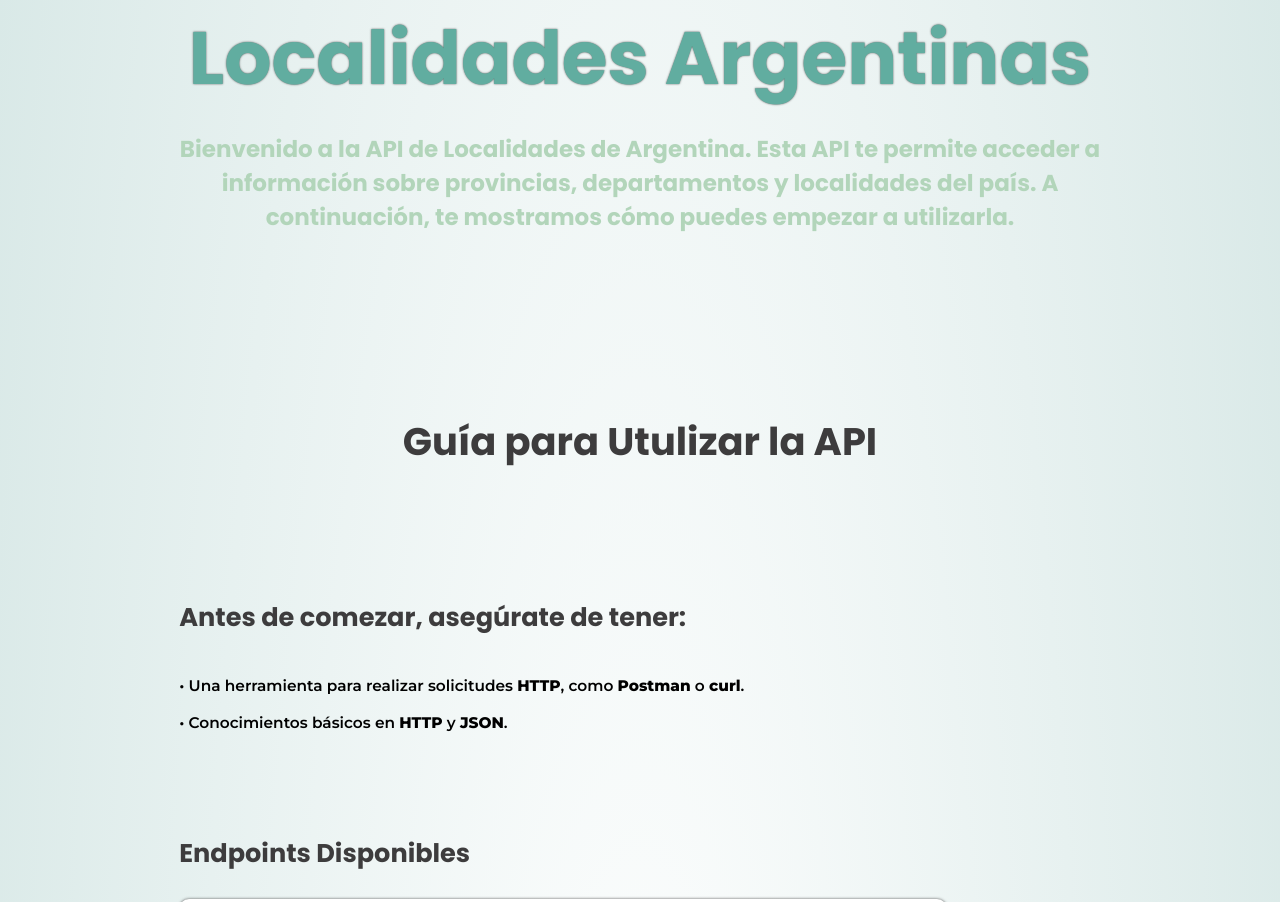
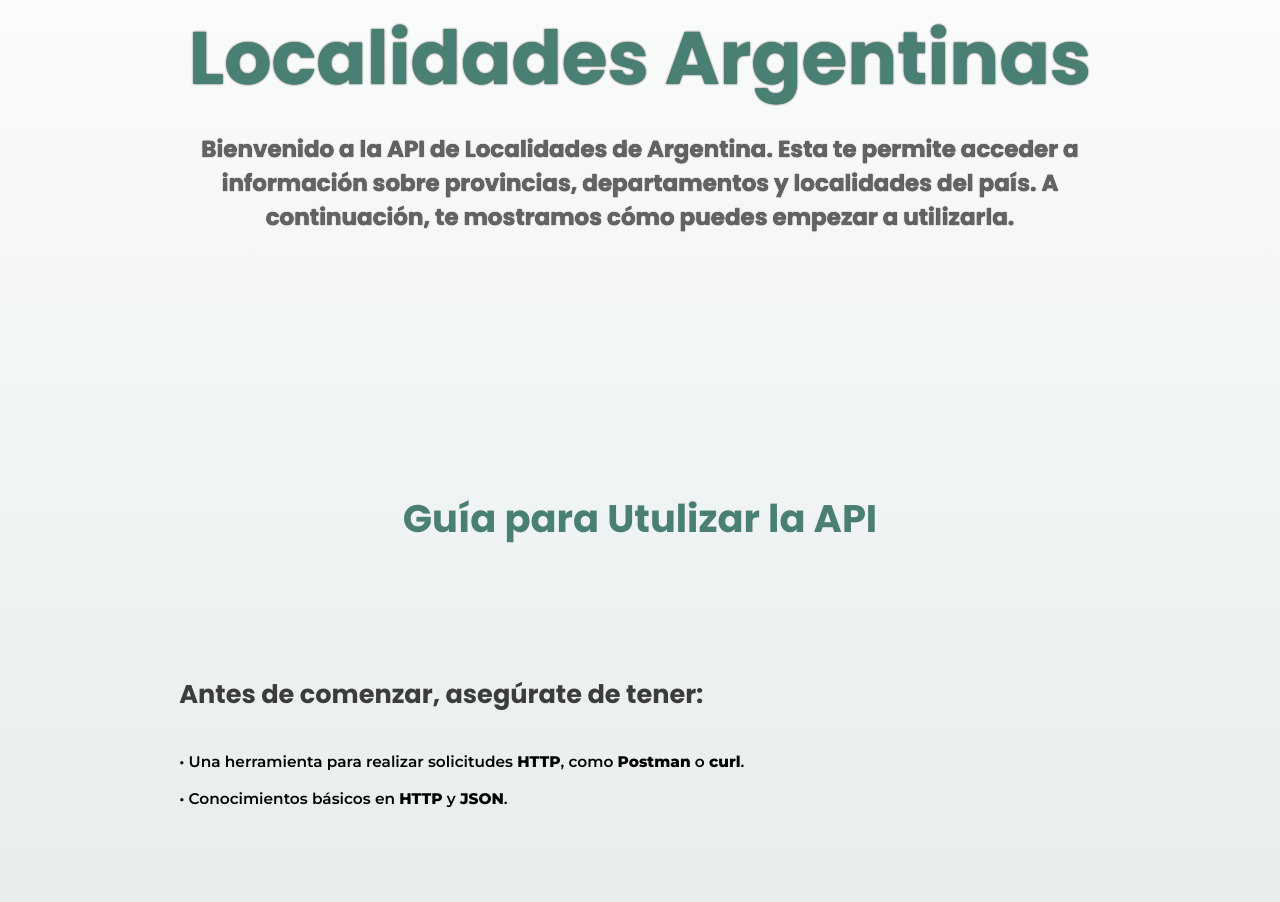
Before and after one commit to nicotapie30/GeoArgentinaAPI-data, a website: page src/html/index.html in a window 1280 px wide. Shown: the part 240-1142 px from the top of the page. Drawn offline with Linux system fonts and the light colour scheme.

Commit message:
change: 040 Cambiando diseño del background y colores de texto

```diff
--- a/src/css/style.css
+++ b/src/css/style.css
@@ -10,11 +10,11 @@ body {
     --fonttext: 'Montserrat';
     --fontcode: 'Kanit';
     --backgroundcolor: #FDF1F7;
-    --titlecolor: #61ADA0;
-    --subtitlecolor: #B2D5BA;
+    --titlecolor: #4A8073;
+    --subtitlecolor: #636363;
     --itemscolor: #3d3c3d;
     --textguidecolor: rgba(50, 50, 50, 0.9);
-    --objetscolor: #248F8D;
+    --objetscolor: #228380;
     --backgroundcode: rgba(0, 0, 0, 0.8)
 }
 
@@ -27,7 +27,8 @@ body {
     display: flex;
     flex-direction: column;
     align-items: center;
-    background-image: radial-gradient(70% 130% at 50% 50%, rgb(255, 255, 255), rgba(144, 199, 190, 0.6) 140%)
+    background: #757F9A;
+    background: linear-gradient(to bottom, #ffffff, #b3c6c4);
 }
 
 
@@ -98,7 +99,8 @@ body {
     justify-content: center;
 
     &:hover {
-        filter: invert(50%) contrast(150%);
+        filter: invert(40%) contrast(150%);
+        color: var(--objetscolor);
     }
 }
 
@@ -132,7 +134,7 @@ body {
     color: var(--titlecolor);
     text-align: center;
     text-wrap: nowrap;
-    text-shadow: 0px 0px 2px #555;
+    text-shadow: 0px 0px 2px #333;
 }
 
 
@@ -143,6 +145,7 @@ body {
     text-align: center;
     text-wrap: balance;
     text-wrap: pretty;
+    text-shadow: 0px 0px 1px #111;
 }
 
 
@@ -154,7 +157,7 @@ body {
 /*---- ESTILOS DEL MAIN ----*/
 .section__main {
     width: 80%;
-    margin: 7rem 0 0 0;
+    margin: 10rem 0 0 0;
 }
 
 
@@ -168,7 +171,7 @@ body {
     margin: 0 0 3rem 0;
     font-family: var(--fonttitle);
     font-size: 1.5rem;
-    color: var(--itemscolor);
+    color: var(--titlecolor);
     text-align: center;
 }
 
@@ -268,7 +271,7 @@ b {
     background: #ffffff;
     border: none;
     border-radius: 10px;
-    box-shadow: 0px 0px 3px #555;
+    box-shadow: 0px 0px 4px #444;
 }
 
 
--- a/src/html/index.html
+++ b/src/html/index.html
@@ -55,7 +55,7 @@
 
         <section class="section__titles">
             <h1 class="titles__title">Localidades Argentinas</h1>
-            <h2 class="titles__subtitle">Bienvenido a la API de Localidades de Argentina. Esta API te permite acceder a
+            <h2 class="titles__subtitle">Bienvenido a la API de Localidades de Argentina. Esta te permite acceder a
                 información sobre provincias, departamentos y localidades del país. A continuación, te mostramos
                 cómo puedes empezar a utilizarla.</h2>
         </section>
@@ -64,7 +64,7 @@
             <main class="main__main" id="main">
                 <h2 class="main__title">Guía para Utulizar la API</h2>
 
-                <span class="mainlist__text">Antes de comezar, asegúrate de tener:</span>
+                <span class="mainlist__text">Antes de comenzar, asegúrate de tener:</span>
 
                 <div class="container__mainlist">
                     <ul class="mainlist__ul">
```
